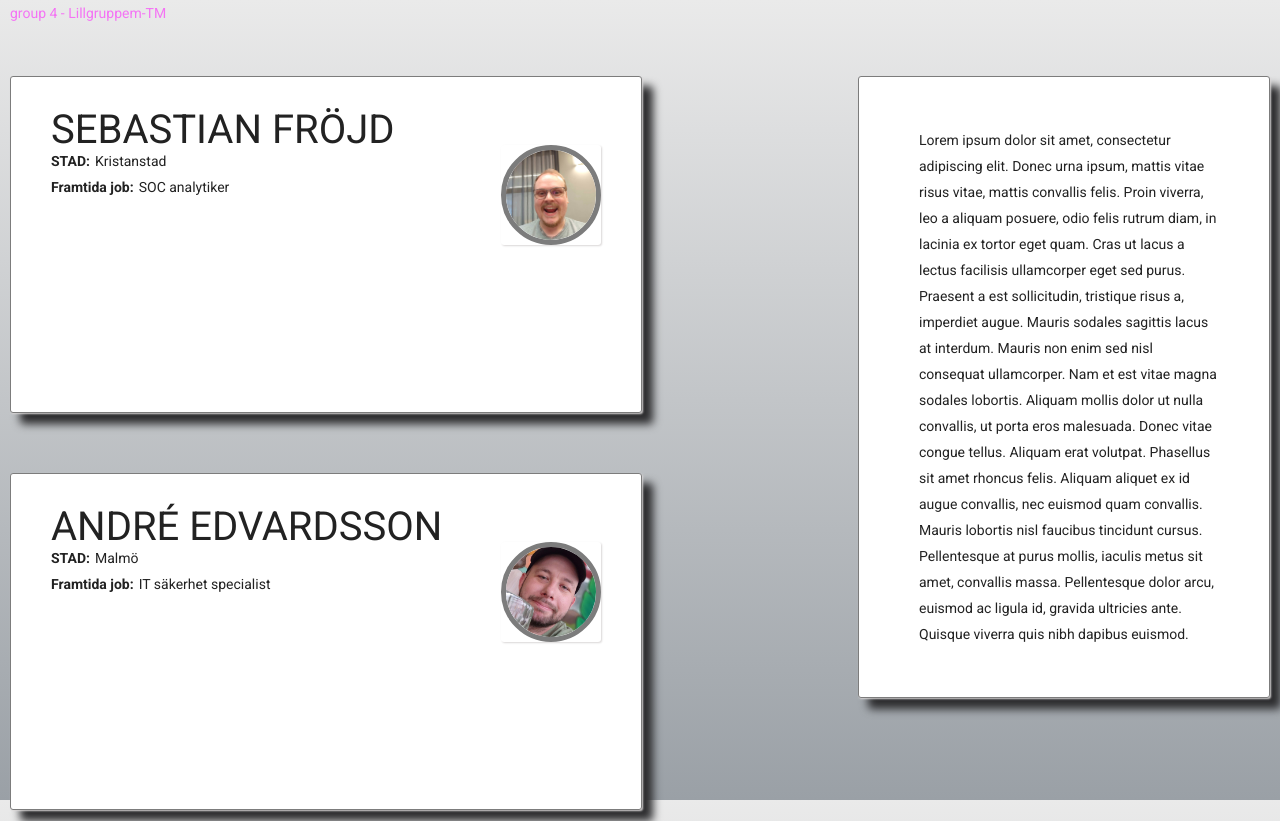
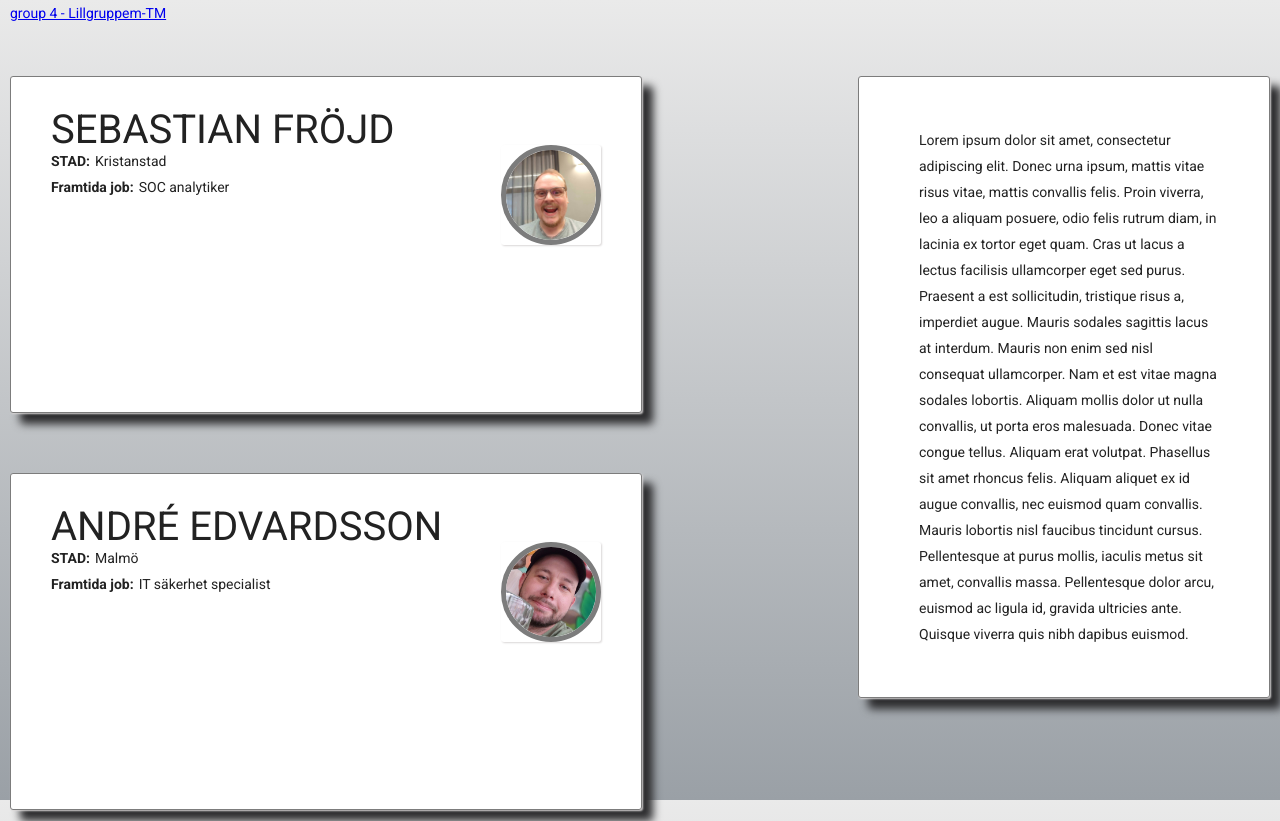
Before and after one commit to Trilzauce/Chas-hackaton-lillgruppem, a plain HTML site: page index.html in a window 1280 px wide. Shown: the top 821 px of the page. Drawn offline with Linux system fonts and the light colour scheme.

Commit message:
quick change

```diff
--- a/index.html
+++ b/index.html
@@ -10,7 +10,7 @@
     <body>
         <secion>
             <div class="group-name">
-                    group 4 - Lillgruppem-TM
+                    <a href="https://github.com/Trilzauce/Chas-hackaton-lillgruppem">group 4 - Lillgruppem-TM</a>
             </div>
         </secion>
         <article>
```
